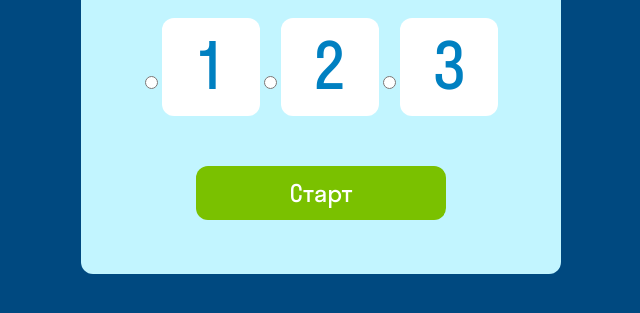
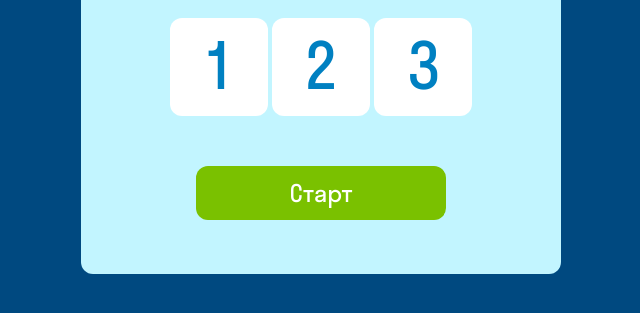
Before and after one commit to la4i/cart-game, a plain HTML site: page index.html in a window 1280 px wide. Shown: the part 351-664 px from the top of the page, without its empty margins (319-959 px from the left). Drawn offline with Linux system fonts and the light colour scheme.

Commit message:
1.1 доработка 1

```diff
--- a/index.html
+++ b/index.html
@@ -12,11 +12,11 @@
     <div id="game-board" class="content">
         <h1 class="text">Выбери<br>сложность</h1>
         <div class="levels">
-            <input type="radio" id="easy" value="1">
+            <input type="radio" id="easy" name="radios" value="1">
                 <label for="easy">1</label>
-            <input type="radio" id="medium" value="2">
+            <input type="radio" id="medium" name="radios" value="2">
                 <label for="medium">2</label>
-            <input type="radio" id="hard" value="3">
+            <input type="radio" id="hard" name="radios" value="3">
                 <label for="hard">3</label>
         </div>
         <button id="start" class="btn">Старт</button>
--- a/style.css
+++ b/style.css
@@ -50,7 +50,7 @@
       padding-bottom: 40px;
   }
 
-  .levels input [type="radio"] {
+  .levels input[type="radio"] {
     display: none;
   }
 
@@ -70,6 +70,7 @@
     font-weight: 400;
     line-height: 72px;
     padding-top: 12px;
+    cursor: pointer;
   }
 
   .btn{
```
